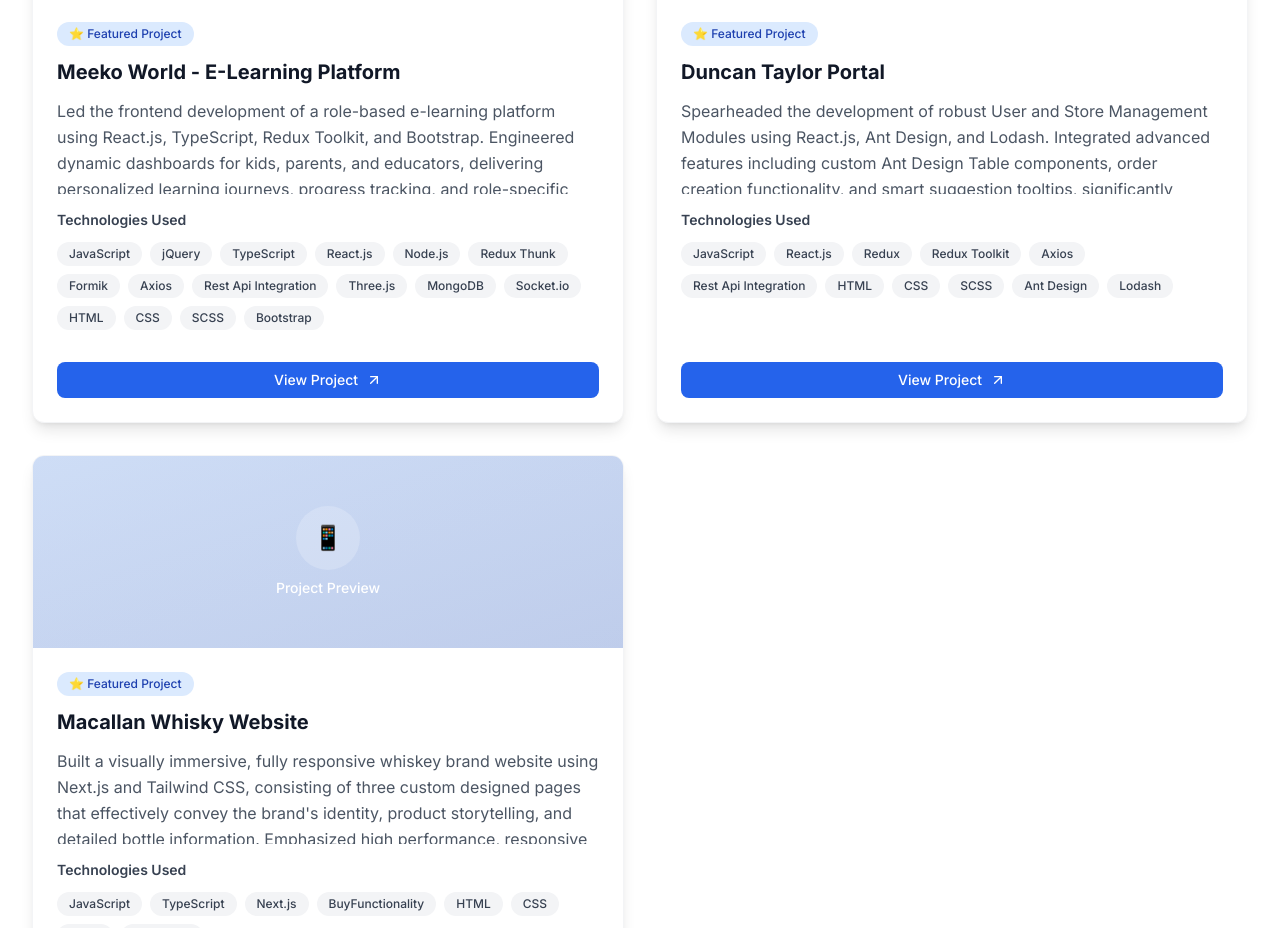
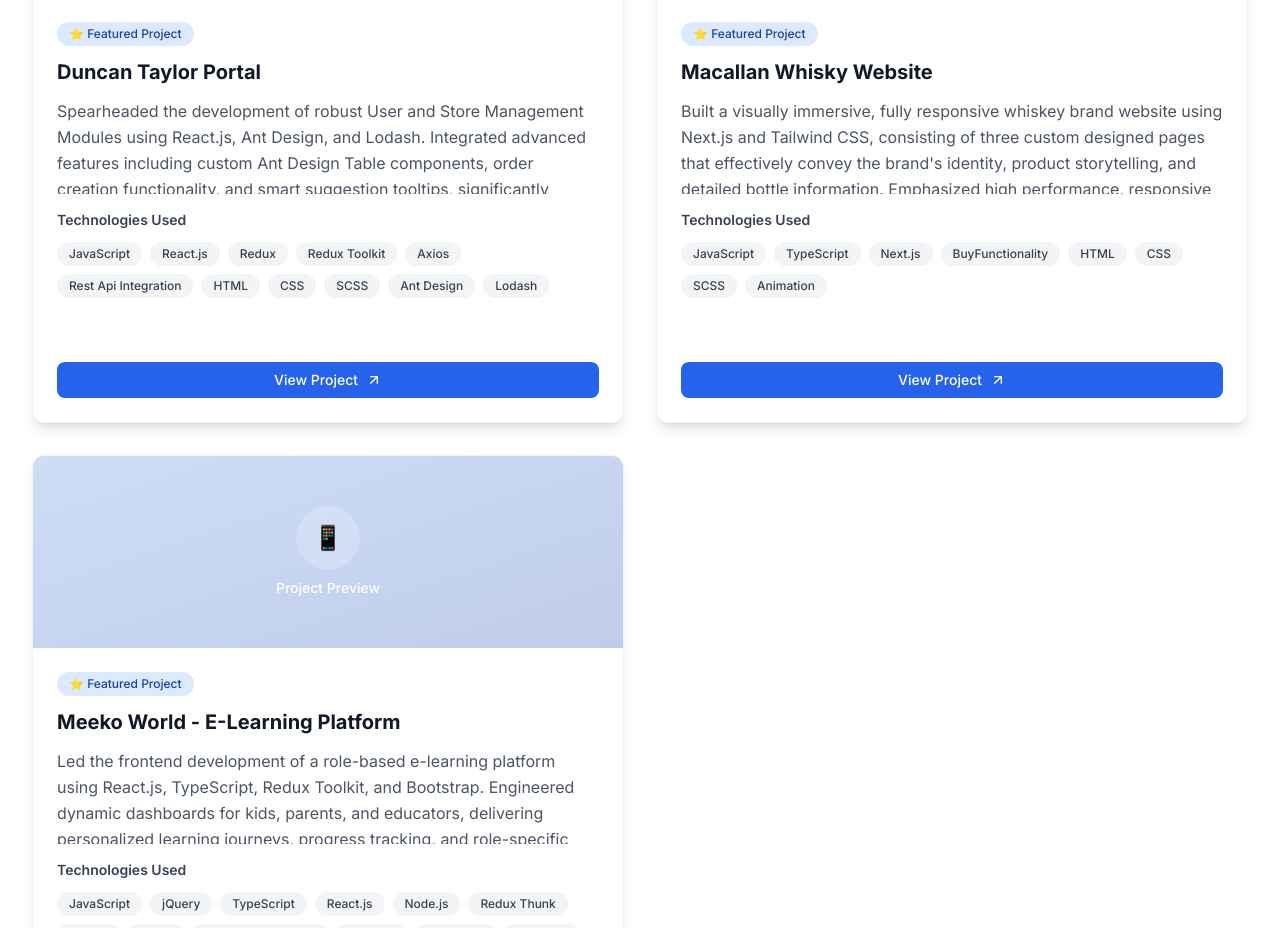
Before and after one commit to ChovatiyaViral/Profile, a React (Create React App) app: page / in a window 1280 px wide. Shown: the part 4504-5432 px from the top of the page. Built offline with nearby package versions, Linux system fonts and the light colour scheme.

Commit message:
Reintroduce Meeko World project entry with updated details, including description, tech stack, and live URL, while ensuring consistency in project listings.

```diff
--- a/src/data/projects.ts
+++ b/src/data/projects.ts
@@ -1,16 +1,6 @@
 import type { Project } from '../types';
 
 export const projects: Project[] = [
-  {
-    id: 'meeko-world',
-    title: 'Meeko World - E-Learning Platform',
-    description: 'Led the frontend development of a role-based e-learning platform using React.js, TypeScript, Redux Toolkit, and Bootstrap. Engineered dynamic dashboards for kids, parents, and educators, delivering personalized learning journeys, progress tracking, and role-specific content access. Focused on developing a scalable, maintainable, and intuitive UI architecture for long-term platform growth. Integrated an interactive whiteboard and implemented complex validated forms using jQuery and Redux, supporting real-time collaboration and assessments. Took a lead role in SCSS styling to ensure responsive design across all user interfaces, maintaining consistency, accessibility, and user inclusivity for a diverse demographic.',
-    longDescription: 'Led the frontend development of a role-based e-learning platform using React.js, TypeScript, Redux Toolkit, and Bootstrap. Engineered dynamic dashboards for kids, parents, and educators, delivering personalized learning journeys, progress tracking, and role-specific content access. Focused on developing a scalable, maintainable, and intuitive UI architecture for long-term platform growth. Integrated an interactive whiteboard and implemented complex validated forms using jQuery and Redux, supporting real-time collaboration and assessments. Took a lead role in SCSS styling to ensure responsive design across all user interfaces, maintaining consistency, accessibility, and user inclusivity for a diverse demographic.',
-    techStack: ['JavaScript', 'jQuery', 'TypeScript', 'React.js', 'Node.js', 'Redux Thunk', 'Formik', 'Axios', 'Rest Api Integration', 'Three.js', 'MongoDB', 'Socket.io', 'HTML', 'CSS', 'SCSS', 'Bootstrap'],
-    githubUrl: '#',
-    liveUrl: 'https://www.meeko.world/',
-    featured: true,
-  },
   {
     id: 'duncan-taylor',
     title: 'Duncan Taylor Portal',
@@ -28,7 +18,17 @@
     longDescription: 'Built a visually immersive, fully responsive whiskey brand website using Next.js and Tailwind CSS, consisting of three custom designed pages that effectively convey the brand\'s identity, product storytelling, and detailed bottle information. Emphasized high performance, responsive design, and a luxury visual experience aligned with the premium positioning of the brand. Integrated Shopify API to implement seamless e-commerce functionality, enabling users to browse products, view dynamic pricing, and complete purchases directly on the platform. Ensured real-time data synchronization and a streamlined checkout flow, meeting modern UX standards tailored for luxury e-commerce.',
     techStack: ['JavaScript', 'TypeScript', 'Next.js', 'BuyFunctionality', 'HTML', 'CSS', 'SCSS', 'Animation'],
     githubUrl: 'https://github.com/yourusername/macallan-whisky',
-    liveUrl: 'https://macallan-whisky.com',
+    liveUrl: 'https://rarewhiskies.thespiritsembassy.com/',
+    featured: true,
+  },
+  {
+    id: 'meeko-world',
+    title: 'Meeko World - E-Learning Platform',
+    description: 'Led the frontend development of a role-based e-learning platform using React.js, TypeScript, Redux Toolkit, and Bootstrap. Engineered dynamic dashboards for kids, parents, and educators, delivering personalized learning journeys, progress tracking, and role-specific content access. Focused on developing a scalable, maintainable, and intuitive UI architecture for long-term platform growth. Integrated an interactive whiteboard and implemented complex validated forms using jQuery and Redux, supporting real-time collaboration and assessments. Took a lead role in SCSS styling to ensure responsive design across all user interfaces, maintaining consistency, accessibility, and user inclusivity for a diverse demographic.',
+    longDescription: 'Led the frontend development of a role-based e-learning platform using React.js, TypeScript, Redux Toolkit, and Bootstrap. Engineered dynamic dashboards for kids, parents, and educators, delivering personalized learning journeys, progress tracking, and role-specific content access. Focused on developing a scalable, maintainable, and intuitive UI architecture for long-term platform growth. Integrated an interactive whiteboard and implemented complex validated forms using jQuery and Redux, supporting real-time collaboration and assessments. Took a lead role in SCSS styling to ensure responsive design across all user interfaces, maintaining consistency, accessibility, and user inclusivity for a diverse demographic.',
+    techStack: ['JavaScript', 'jQuery', 'TypeScript', 'React.js', 'Node.js', 'Redux Thunk', 'Formik', 'Axios', 'Rest Api Integration', 'Three.js', 'MongoDB', 'Socket.io', 'HTML', 'CSS', 'SCSS', 'Bootstrap'],
+    githubUrl: '#',
+    liveUrl: 'https://www.meeko.world/',
     featured: true,
   },
   {
```
